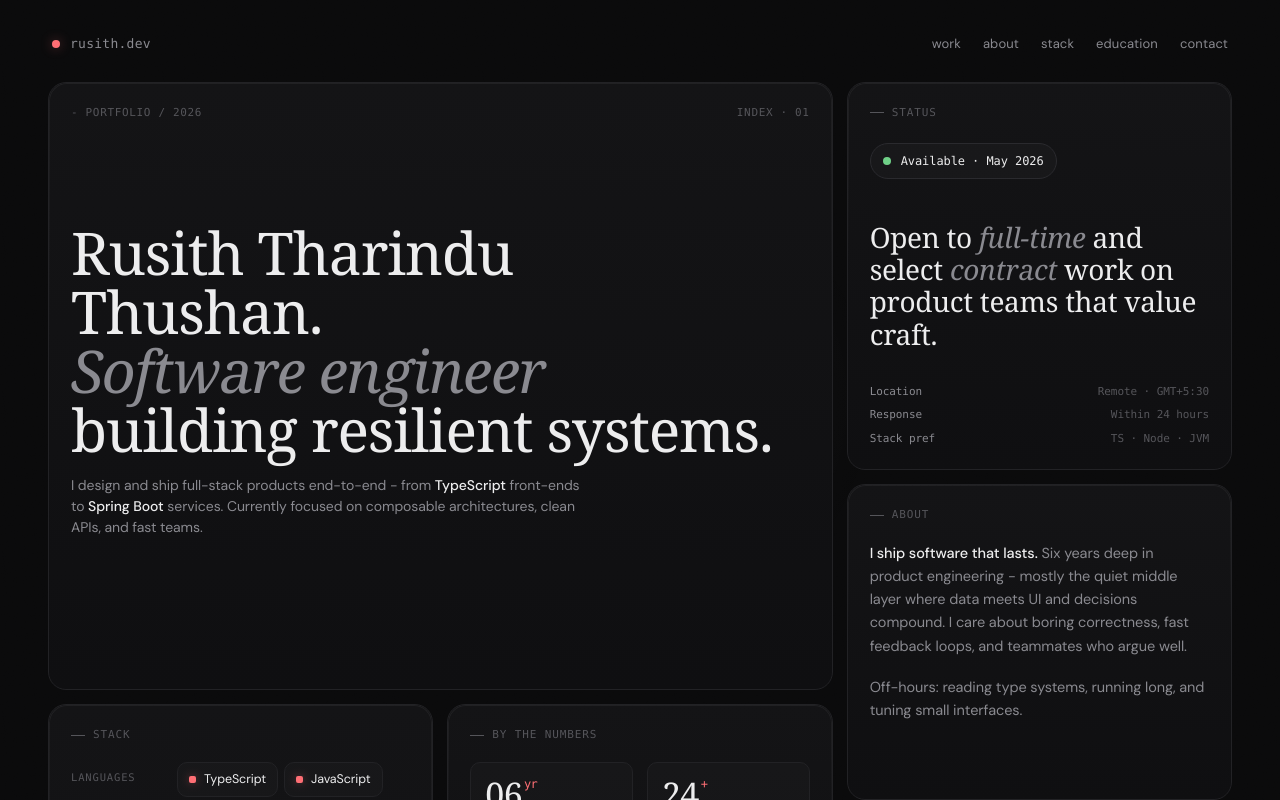
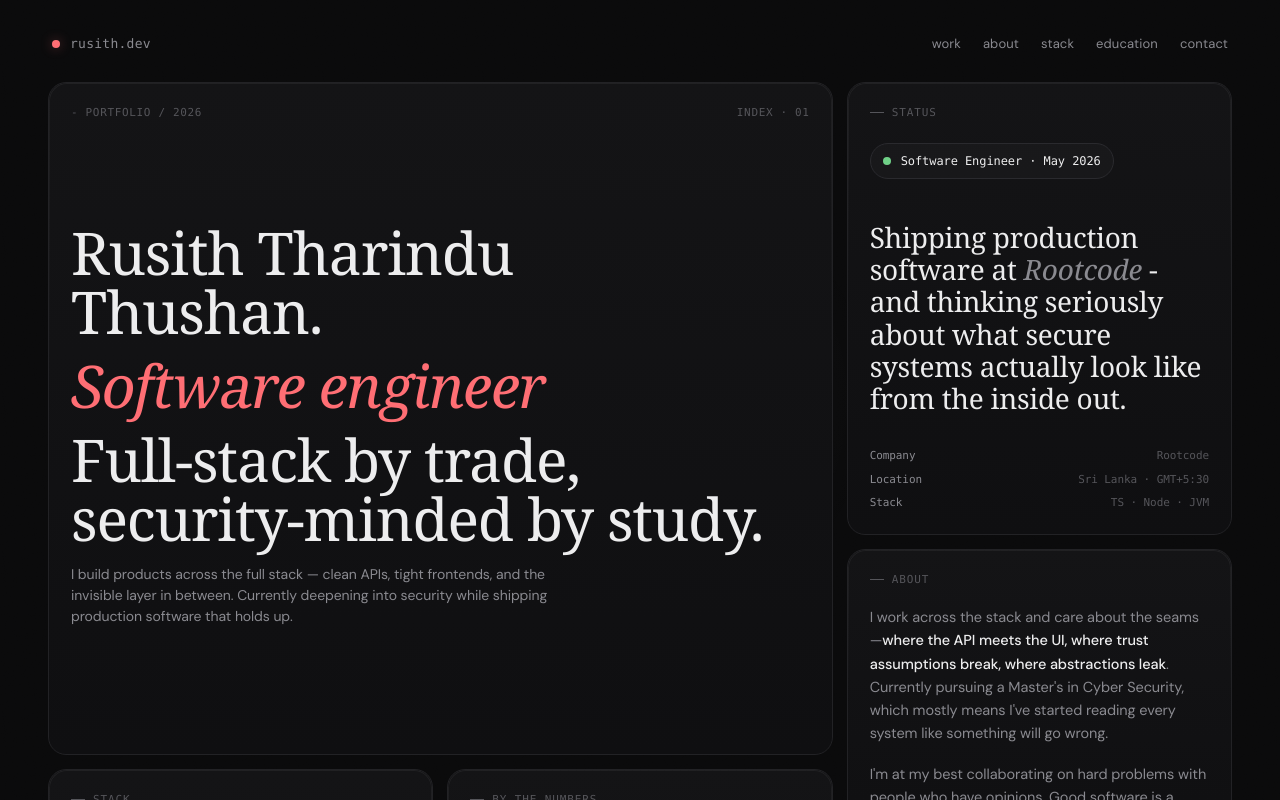
Before and after one commit to RusithTharindu/bento-portfolio, a Next.js app: page / in a window 1280 px wide. Shown: the top 800 px of the page. Built offline with nearby package versions, Linux system fonts and the light colour scheme; a web font is replaced by a local one.

Commit message:
feat: update hero and status card content, enhance layout, and adjust portfolio stats

```diff
--- a/app/globals.css
+++ b/app/globals.css
@@ -373,20 +373,32 @@ a {
 
 .hero-title {
   color: var(--text);
+  display: flex;
+  flex-direction: column;
   font-family: var(--ff-serif), Georgia, serif;
   font-size: clamp(40px, 4.6vw, 62px);
+  gap: clamp(8px, 0.9vw, 14px);
   font-weight: 400;
   letter-spacing: -0.02em;
   line-height: 1;
   margin: 0;
 }
 
+.hero-title-group {
+  display: flex;
+  flex-direction: column;
+}
+
 .hero-title em,
 .status-msg em,
 .contact-h em,
 .p-title em {
   color: var(--text-2);
   font-style: italic;
+}
+
+.hero-title em {
+  color: var(--accent);
 }
 
 .hero-sub {
--- a/src/components/molecules/AboutCard.tsx
+++ b/src/components/molecules/AboutCard.tsx
@@ -7,12 +7,18 @@ export function AboutCard() {
       <div className="about">
         <SectionLabel>About</SectionLabel>
         <p>
-          <strong>I ship software that lasts.</strong> Six years deep in
-          product engineering - mostly the quiet middle layer where data meets
-          UI and decisions compound. I care about boring correctness, fast
-          feedback loops, and teammates who argue well.
+          I work across the stack and care about the seams —
+          <strong>
+            where the API meets the UI, where trust assumptions break, where
+            abstractions leak
+          </strong>
+          . Currently pursuing a Master's in Cyber Security, which mostly means
+          I've started reading every system like something will go wrong.
         </p>
-        <p>Off-hours: reading type systems, running long, and tuning small interfaces.</p>
+        <p>
+          I'm at my best collaborating on hard problems with people who have
+          opinions. Good software is a team argument that ends well.
+        </p>
       </div>
     </MotionCard>
   );
--- a/src/components/molecules/HeroCard.tsx
+++ b/src/components/molecules/HeroCard.tsx
@@ -12,19 +12,21 @@ export function HeroCard() {
           <div className="hero-meta">INDEX &middot; 01</div>
         </div>
         <div>
-          <h1 className="hero-title">
-            Rusith Tharindu
-            <br />
-            Thushan.
-            <br />
+          <h1 className="hero-title" style={{ gap: "15px" }}>
+            <span className="hero-title-group">
+              <span>Rusith Tharindu</span>
+              <span>Thushan.</span>
+            </span>
             <em>Software engineer</em>
-            <br />
-            building resilient systems.
+            <span className="hero-title-group">
+              <span>Full-stack by trade,</span>
+              <span>security-minded by study.</span>
+            </span>
           </h1>
           <p className="hero-sub">
-            I design and ship full-stack products end-to-end - from <b>TypeScript</b>{" "}
-            front-ends to <b>Spring Boot</b> services. Currently focused on
-            composable architectures, clean APIs, and fast teams.
+            I build products across the full stack — clean APIs, tight
+            frontends, and the invisible layer in between. Currently deepening
+            into security while shipping production software that holds up.
           </p>
         </div>
       </div>
--- a/src/components/molecules/StatusCard.tsx
+++ b/src/components/molecules/StatusCard.tsx
@@ -13,24 +13,25 @@ export function StatusCard() {
           <SectionLabel>Status</SectionLabel>
           <div className="status-avail">
             <MotionPulse />
-            Available &middot; {currentMonthYear}
+            Software Engineer &middot; {currentMonthYear}
           </div>
         </div>
         <div className="status-msg">
-          Open to <em>full-time</em> and select <em>contract</em> work on product
-          teams that value craft.
+          Shipping production software at <em>Rootcode</em> - and thinking
+          seriously about what secure systems actually look like from the inside
+          out.
         </div>
         <div className="status-meta">
           <div className="row">
-            <b>Location</b>
-            <span>Remote &middot; GMT+5:30</span>
+            <b>Company</b>
+            <span>Rootcode</span>
           </div>
           <div className="row">
-            <b>Response</b>
-            <span>Within 24 hours</span>
+            <b>Location</b>
+            <span>Sri Lanka &middot; GMT+5:30</span>
           </div>
           <div className="row">
-            <b>Stack pref</b>
+            <b>Stack</b>
             <span>TS &middot; Node &middot; JVM</span>
           </div>
         </div>
--- a/src/data/portfolio.ts
+++ b/src/data/portfolio.ts
@@ -8,10 +8,10 @@ export const stackGroups: Array<[string, string[]]> = [
 ];
 
 export const stats: Array<[string, string, string]> = [
-  ["06", "yr", "Shipping in prod"],
+  ["2.5", "yr", "Shipping in prod"],
   ["24", "+", "Projects delivered"],
   ["1.2k", "up", "Commits / year"],
-  ["11", "*", "OSS contributions"],
+  ["02", "*", "OSS contributions"],
 ];
 
 export const timeline: Array<[string, string, string, string]> = [
```
